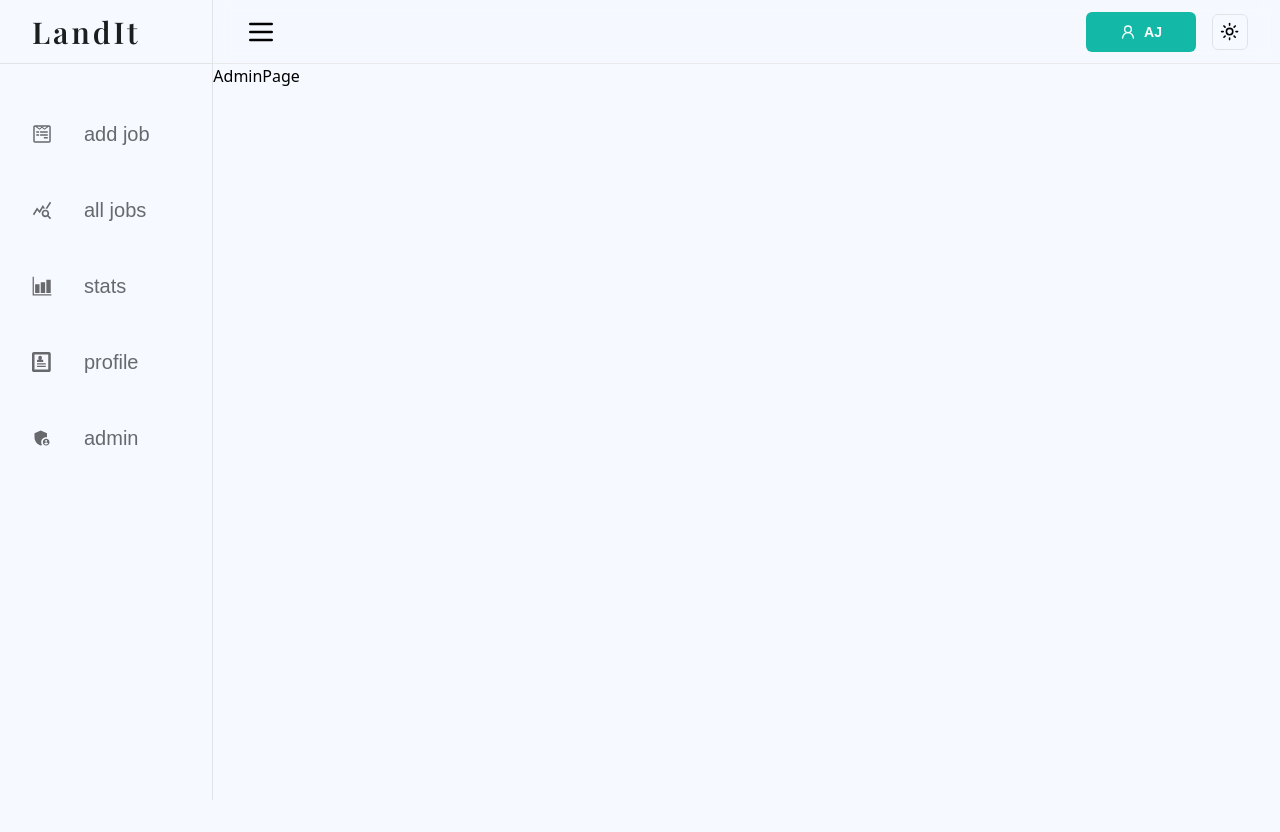
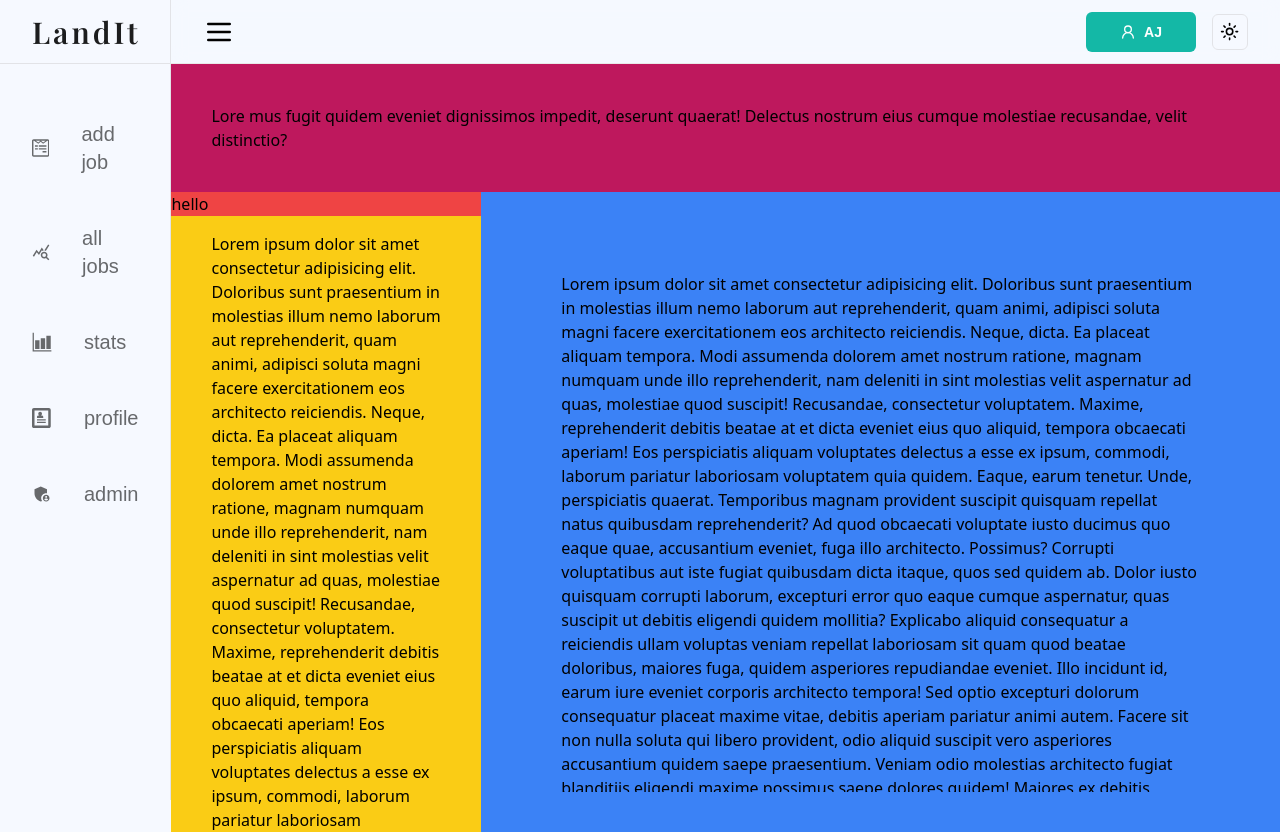
Before and after one commit to Earnstein/react-projects, a React (Vite) app in the folder JobQuest/frontend/: page /dashboard/admin in a window 1280 px wide. Before the commit the page ends 800 px from the top, so only its background shows below. Built offline with nearby package versions, Linux system fonts and the light colour scheme; a web font is replaced by a local one.

Commit message:
chore: prototype layout for admin

```diff
--- a/JobQuest/frontend/src/pages/admin-page.tsx
+++ b/JobQuest/frontend/src/pages/admin-page.tsx
@@ -1,7 +1,103 @@
+import { ScrollArea } from "@/components/ui/scroll-area";
+
 const AdminPage = () => {
   return (
-    <div>AdminPage</div>
-  )
-}
+    <div className=" relative flex h-[80vh] w-full">
+      <div>
+        <div className="p-10 bg-pink-700">
+          Lore mus fugit quidem eveniet dignissimos impedit, deserunt quaerat!
+          Delectus nostrum eius cumque molestiae recusandae, velit distinctio?
+        </div>
+        <div className="flex h-full flex-1">
+          <ScrollArea className="basis-2/5 w-full relative bg-yellow-400">
+          <div>
+            <p className="absolute inset-x-0 w-full bg-red-500 top-0 z-30 right-20">hello</p>
+          <div className="p-10">
+              Lorem ipsum dolor sit amet consectetur adipisicing elit. Doloribus
+              sunt praesentium in molestias illum nemo laborum aut
+              reprehenderit, quam animi, adipisci soluta magni facere
+              exercitationem eos architecto reiciendis. Neque, dicta. Ea placeat
+              aliquam tempora. Modi assumenda dolorem amet nostrum ratione,
+              magnam numquam unde illo reprehenderit, nam deleniti in sint
+              molestias velit aspernatur ad quas, molestiae quod suscipit!
+              Recusandae, consectetur voluptatem. Maxime, reprehenderit debitis
+              beatae at et dicta eveniet eius quo aliquid, tempora obcaecati
+              aperiam! Eos perspiciatis aliquam voluptates delectus a esse ex
+              ipsum, commodi, laborum pariatur laboriosam voluptatem quia
+              quidem. Eaque, earum tenetur. Unde, perspiciatis quaerat.
+              Temporibus magnam provident suscipit quisquam repellat natus
+              quibusdam reprehenderit? Ad quod obcaecati voluptate iusto ducimus
+              quo eaque quae, accusantium eveniet, fuga illo architecto.
+              Possimus? Corrupti voluptatibus aut iste fugiat quibusdam dicta
+              itaque, quos sed quidem ab. Dolor iusto quisquam corrupti laborum,
+              excepturi error quo eaque cumque aspernatur, quas suscipit ut
+              debitis eligendi quidem mollitia? Explicabo aliquid consequatur a
+              reiciendis ullam voluptas veniam repellat laboriosam sit quam quod
+              beatae doloribus, maiores fuga, quidem asperiores repudiandae
+              eveniet. Illo incidunt id, earum iure eveniet corporis architecto
+              tempora! Sed optio excepturi dolorum consequatur placeat maxime
+              vitae, debitis aperiam pariatur animi autem. Facere sit non nulla
+              soluta qui libero provident, odio aliquid suscipit vero asperiores
+              accusantium quidem saepe praesentium. Veniam odio molestias
+              architecto fugiat blanditiis eligendi maxime possimus saepe
+              dolores quidem! Maiores ex debitis repudiandae optio quo ea
+              tenetur ad omnis, molestias, at eius expedita amet, nihil
+              provident veritatis? Impedit voluptate amet fugit voluptatem
+              doloremque at atque fuga maxime assumenda voluptas. Voluptatum
+              molestias dolor deleniti ipsa, at ipsam est natus quas fugit sed
+              commodi ratione dolorem pariatur recusandae illum. Assumenda neque
+              consectetur quos molestiae, ut quod fuga! Fuga veritatis alias
+              nulla tempore accusamus ducimus fugit quidem eveniet dignissimos
+              impedit, deserunt quaerat! Delectus nostrum eius cumque molestiae
+              recusandae, velit distinctio?
+            </div>
+          </div>
+            </ScrollArea>
+          <ScrollArea className="h-full w-full p-10 bg-blue-500">
+            <div className="p-10">
+              Lorem ipsum dolor sit amet consectetur adipisicing elit. Doloribus
+              sunt praesentium in molestias illum nemo laborum aut
+              reprehenderit, quam animi, adipisci soluta magni facere
+              exercitationem eos architecto reiciendis. Neque, dicta. Ea placeat
+              aliquam tempora. Modi assumenda dolorem amet nostrum ratione,
+              magnam numquam unde illo reprehenderit, nam deleniti in sint
+              molestias velit aspernatur ad quas, molestiae quod suscipit!
+              Recusandae, consectetur voluptatem. Maxime, reprehenderit debitis
+              beatae at et dicta eveniet eius quo aliquid, tempora obcaecati
+              aperiam! Eos perspiciatis aliquam voluptates delectus a esse ex
+              ipsum, commodi, laborum pariatur laboriosam voluptatem quia
+              quidem. Eaque, earum tenetur. Unde, perspiciatis quaerat.
+              Temporibus magnam provident suscipit quisquam repellat natus
+              quibusdam reprehenderit? Ad quod obcaecati voluptate iusto ducimus
+              quo eaque quae, accusantium eveniet, fuga illo architecto.
+              Possimus? Corrupti voluptatibus aut iste fugiat quibusdam dicta
+              itaque, quos sed quidem ab. Dolor iusto quisquam corrupti laborum,
+              excepturi error quo eaque cumque aspernatur, quas suscipit ut
+              debitis eligendi quidem mollitia? Explicabo aliquid consequatur a
+              reiciendis ullam voluptas veniam repellat laboriosam sit quam quod
+              beatae doloribus, maiores fuga, quidem asperiores repudiandae
+              eveniet. Illo incidunt id, earum iure eveniet corporis architecto
+              tempora! Sed optio excepturi dolorum consequatur placeat maxime
+              vitae, debitis aperiam pariatur animi autem. Facere sit non nulla
+              soluta qui libero provident, odio aliquid suscipit vero asperiores
+              accusantium quidem saepe praesentium. Veniam odio molestias
+              architecto fugiat blanditiis eligendi maxime possimus saepe
+              dolores quidem! Maiores ex debitis repudiandae optio quo ea
+              tenetur ad omnis, molestias, at eius expedita amet, nihil
+              provident veritatis? Impedit voluptate amet fugit voluptatem
+              doloremque at atque fuga maxime assumenda voluptas. Voluptatum
+              molestias dolor deleniti ipsa, at ipsam est natus quas fugit sed
+              commodi ratione dolorem pariatur recusandae illum. Assumenda neque
+              consectetur quos molestiae, ut quod fuga! Fuga veritatis alias
+              nulla tempore accusamus ducimus fugit quidem eveniet dignissimos
+              impedit, deserunt quaerat! Delectus nostrum eius cumque molestiae
+              recusandae, velit distinctio?
+            </div>
+          </ScrollArea>
+        </div>
+      </div>
+    </div>
+  );
+};
 
-export default AdminPage
+export default AdminPage;
```
